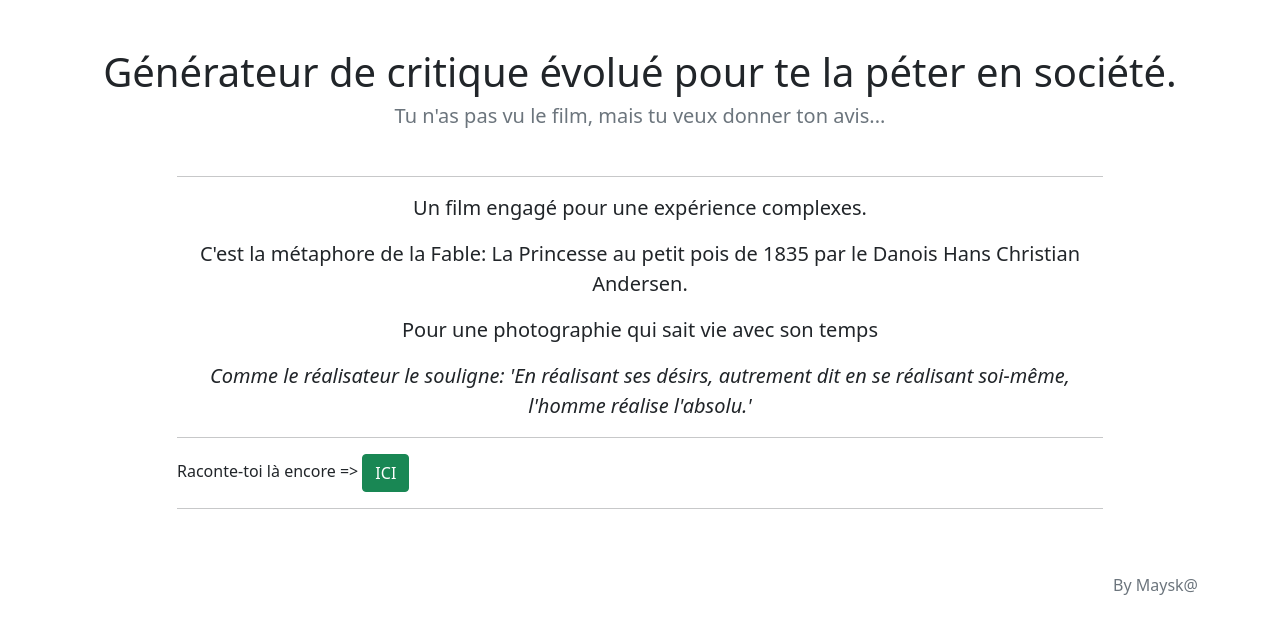
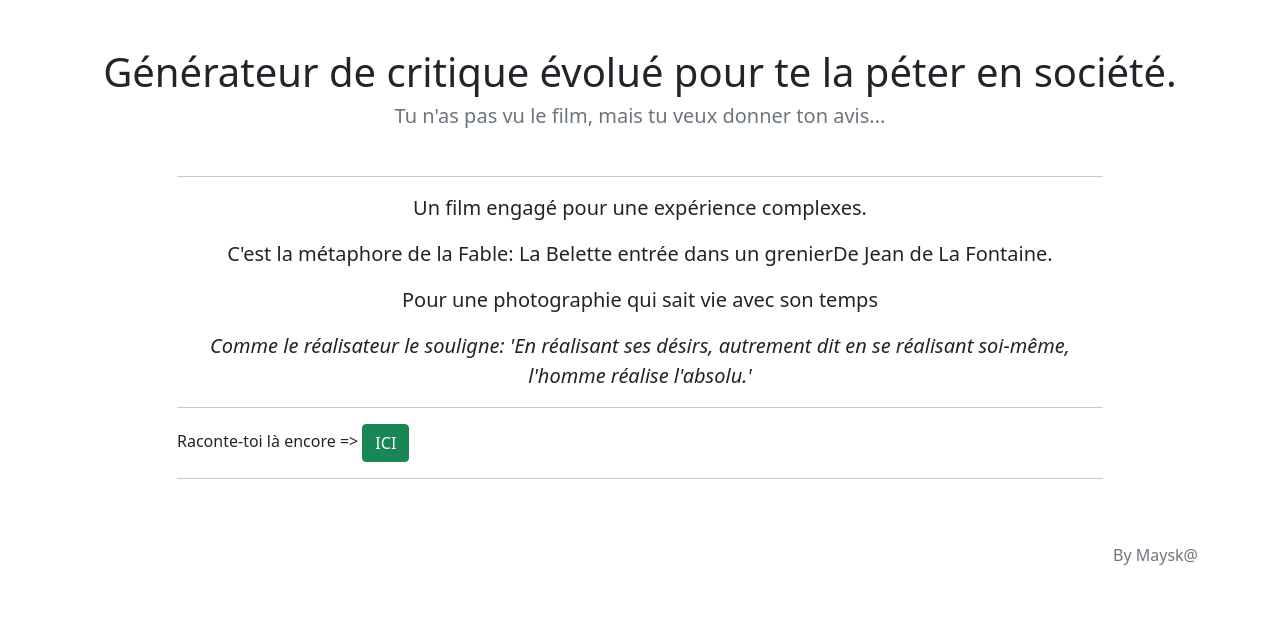
Before and after one commit to Mayska/review_generator, a Next.js app: page / in a window 1280 px wide. Shown: the top 634 px of the page. Built offline with nearby package versions, Linux system fonts and the light colour scheme; a web font is replaced by a local one.

Commit message:
modif tableau

```diff
--- a/pages/index.tsx
+++ b/pages/index.tsx
@@ -224,14 +224,13 @@ const thirdParagraphPart2 = [
   const firstParagraph = begin + " " + start[random(start.length)] + " " + endList[random(endList.length)] + "."
   const item = itemList[random(itemList.length)];
   let secondParagraph = "C'est " + adberbList[random(adberbList.length)] + " " + item + ": ";
-  if (item === item[0]) {
+  if (item === "du Tableau") {
     secondParagraph = secondParagraph + tableauList[random(tableauList.length)] + "."
-  } else if (item === item[1]) {
+  } else if (item === "de la Fable") {
     secondParagraph = secondParagraph + fableList[random(fableList.length)] + "De Jean de La Fontaine."
-  } else if (item === item[2]) {
+  } else if (item === "du Livre") {
     secondParagraph = secondParagraph + livreList[random(livreList.length)] + "."
-  } else {
-    conteList
+  } else if (item === "du Conte") {
     secondParagraph = secondParagraph + conteList[random(conteList.length)] + "."
   }
 
```
Lines whose indentation alone changed are shown as unchanged.
